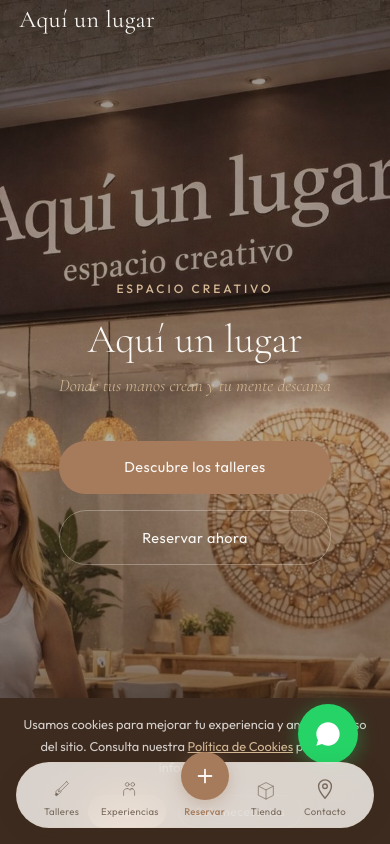
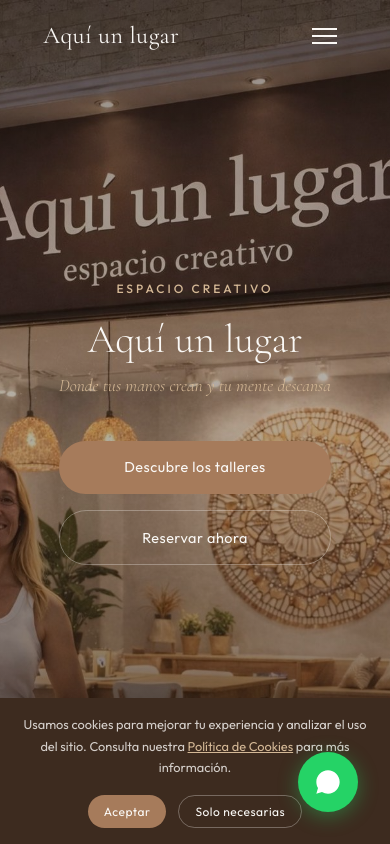
Before and after one commit to Douglasdawson/aquiunlugar, a website: page public/index.html in a window 390 px wide. Shown: the top 844 px of the page. Drawn offline with nearby package versions, Linux system fonts and the light colour scheme.

Commit message:
feat: floating pill-shaped header navbar with frosted glass effect
Header is now a centered floating pill (border-radius 50px) with
translucent backdrop-blur on scroll. Reverted bottom nav back to
hamburger + overlay for mobile. Zen aesthetic.

Co-Authored-By: Claude Opus 4.6 <noreply@anthropic.com>

```diff
--- a/public/css/styles.css
+++ b/public/css/styles.css
@@ -166,27 +166,31 @@ p {
 
 header {
   position: fixed;
-  top: 0;
-  left: 0;
-  width: 100%;
+  top: 1rem;
+  left: 50%;
+  transform: translateX(-50%);
+  width: calc(100% - 3rem);
+  max-width: 1100px;
   z-index: 1000;
-  transition: all 0.4s ease;
+  border-radius: 50px;
+  transition: all 0.4s cubic-bezier(0.25, 0.8, 0.25, 1);
 }
 
 header.scrolled {
-  background: rgba(250, 248, 245, 0.95);
-  -webkit-backdrop-filter: blur(20px);
-  backdrop-filter: blur(20px);
-  box-shadow: 0 2px 30px rgba(61, 43, 31, 0.08);
+  background: rgba(250, 248, 245, 0.82);
+  -webkit-backdrop-filter: blur(24px) saturate(180%);
+  backdrop-filter: blur(24px) saturate(180%);
+  box-shadow: 0 4px 30px rgba(61, 43, 31, 0.08);
+  border: 1px solid rgba(212, 184, 150, 0.12);
 }
 
 nav {
   display: flex;
   align-items: center;
   justify-content: space-between;
-  padding: 1.2rem 2rem;
-  max-width: 1200px;
-  margin: 0 auto;
+  padding: 0.9rem 1.8rem;
+  max-width: none;
+  margin: 0;
 }
 
 .nav-logo {
@@ -824,7 +828,6 @@ footer {
   background: var(--brown-dark);
   color: rgba(250, 248, 245, 0.6);
   padding: 3rem 0 2rem;
-  padding-bottom: calc(5rem + env(safe-area-inset-bottom));
 }
 
 .footer-grid {
@@ -940,7 +943,7 @@ footer p {
 
 .whatsapp-float {
   position: fixed;
-  bottom: calc(5rem + env(safe-area-inset-bottom));
+  bottom: 2rem;
   right: 2rem;
   width: 60px;
   height: 60px;
@@ -1730,95 +1733,51 @@ footer p {
   outline-offset: 2px;
 }
 
-/* ---------- MOBILE BOTTOM NAV ---------- */
-
-.mobile-bottom-nav {
-  display: flex;
-  justify-content: space-around;
-  align-items: flex-end;
+/* ---------- MOBILE NAV OVERLAY ---------- */
+
+.mobile-nav-overlay {
   position: fixed;
-  bottom: var(--space-sm);
-  left: 50%;
-  transform: translateX(-50%);
-  width: calc(100% - 2rem);
-  max-width: 420px;
-  z-index: 1060;
-  background: rgba(250, 248, 245, 0.82);
-  -webkit-backdrop-filter: blur(24px) saturate(180%);
-  backdrop-filter: blur(24px) saturate(180%);
-  border: 1px solid rgba(212, 184, 150, 0.15);
-  border-radius: 50px;
-  padding: 0.5rem 1rem 0.5rem;
-  padding-bottom: calc(0.5rem + env(safe-area-inset-bottom));
-  box-shadow: 0 4px 24px rgba(61, 43, 31, 0.08);
-}
-
-.mobile-bottom-nav-item {
+  inset: 0;
+  background: rgba(44, 30, 20, 0.97);
+  z-index: 999;
   display: flex;
   flex-direction: column;
   align-items: center;
-  gap: 0.2rem;
+  justify-content: center;
+  gap: 2rem;
+  opacity: 0;
+  visibility: hidden;
+  transform: translateY(100%);
+  transition: opacity 0.4s ease, visibility 0.4s ease, transform 0.4s cubic-bezier(0.25, 0.8, 0.25, 1);
+}
+
+.mobile-nav-overlay.active {
+  opacity: 1;
+  visibility: visible;
+  transform: translateY(0);
+}
+
+.mobile-nav-overlay a {
+  font-family: 'Cormorant Garamond', serif;
+  font-size: 2rem;
+  color: var(--white-off);
   text-decoration: none;
-  color: var(--text-light);
-  font-family: 'Outfit', sans-serif;
-  font-size: 0.6rem;
-  font-weight: 400;
-  letter-spacing: 0.3px;
-  transition: color 0.2s ease;
-  -webkit-tap-highlight-color: transparent;
-}
-
-.mobile-bottom-nav-item svg {
-  transition: transform 0.2s ease;
-}
-
-.mobile-bottom-nav-item:active svg {
-  transform: scale(0.9);
-}
-
-.mobile-bottom-nav-item:hover,
-.mobile-bottom-nav-item:active {
-  color: var(--terra);
-}
-
-.mobile-bottom-nav-cta {
+  transition: color 0.3s ease;
+}
+
+.mobile-nav-overlay a:hover {
+  color: var(--sand);
+}
+
+.mobile-nav-close {
+  position: absolute;
+  top: 1.5rem;
+  right: 2rem;
+  background: none;
+  border: none;
   color: var(--white-off);
-  position: relative;
-  margin-top: -1.2rem;
-}
-
-.mobile-bottom-nav-cta-icon {
-  width: 48px;
-  height: 48px;
-  border-radius: 50%;
-  background: var(--terra);
-  display: flex;
-  align-items: center;
-  justify-content: center;
-  box-shadow: 0 4px 16px rgba(166, 123, 91, 0.35);
-  transition: transform 0.2s ease, box-shadow 0.2s ease;
-}
-
-.mobile-bottom-nav-cta-icon svg {
-  color: var(--white-off);
-}
-
-.mobile-bottom-nav-cta:active .mobile-bottom-nav-cta-icon {
-  transform: scale(0.92);
-}
-
-.mobile-bottom-nav-cta span:last-child {
-  color: var(--terra);
-  font-weight: 500;
-}
-
-.mobile-bottom-nav {
-  transition: transform 0.35s cubic-bezier(0.25, 0.8, 0.25, 1), opacity 0.35s ease;
-}
-
-.mobile-bottom-nav.hidden {
-  transform: translateX(-50%) translateY(calc(100% + 2rem));
-  opacity: 0;
+  font-size: 2rem;
+  cursor: pointer;
 }
 
 /* ---------- RESPONSIVE ---------- */
@@ -1853,7 +1812,7 @@ footer p {
 @media (max-width: 768px) {
   .container { padding: 0 1.5rem; }
   .nav-links { display: none; }
-  .hamburger { display: none; }
+  .hamburger { display: flex; }
 
   .contacto-map { height: 300px; }
 
--- a/public/index.html
+++ b/public/index.html
@@ -241,34 +241,22 @@
         <li><a href="#contacto">Contacto</a></li>
         <li><a href="#" class="btn btn-primary btn-nav" data-open-wizard>Reservar</a></li>
       </ul>
+      <button class="hamburger" aria-label="Abrir menú" aria-expanded="false" aria-controls="mobile-nav">
+        <span></span><span></span><span></span>
+      </button>
     </nav>
   </header>
 
-  <!-- Mobile Bottom Nav -->
-  <nav class="mobile-bottom-nav" aria-label="Navegación móvil">
-    <a href="#talleres" class="mobile-bottom-nav-item">
-      <svg aria-hidden="true" width="22" height="22" viewBox="0 0 48 48" fill="none" stroke="currentColor" stroke-width="1.5" stroke-linecap="round" stroke-linejoin="round"><path d="M34 8l-16 16-2 6 6-2 16-16-4-4z"/><path d="M16 24l-4 4c-2 2-2 4 0 6s4 2 6 0l4-4"/><circle cx="12" cy="36" r="2.5" fill="currentColor"/></svg>
-      <span>Talleres</span>
-    </a>
-    <a href="#experiencias" class="mobile-bottom-nav-item">
-      <svg aria-hidden="true" width="22" height="22" viewBox="0 0 48 48" fill="none" stroke="currentColor" stroke-width="1.5" stroke-linecap="round" stroke-linejoin="round"><circle cx="18" cy="14" r="4"/><circle cx="30" cy="14" r="4"/><path d="M10 38v-8c0-4 3-7 8-7"/><path d="M26 23c5 0 8 3 8 7v8"/><path d="M18 23c3 0 5 1 6 3"/><path d="M30 23c-3 0-5 1-6 3"/></svg>
-      <span>Experiencias</span>
-    </a>
-    <a href="#" class="mobile-bottom-nav-item mobile-bottom-nav-cta" data-open-wizard>
-      <span class="mobile-bottom-nav-cta-icon">
-        <svg aria-hidden="true" width="22" height="22" viewBox="0 0 24 24" fill="none" stroke="currentColor" stroke-width="2" stroke-linecap="round"><line x1="12" y1="5" x2="12" y2="19"/><line x1="5" y1="12" x2="19" y2="12"/></svg>
-      </span>
-      <span>Reservar</span>
-    </a>
-    <a href="#tienda" class="mobile-bottom-nav-item">
-      <svg aria-hidden="true" width="22" height="22" viewBox="0 0 48 48" fill="none" stroke="currentColor" stroke-width="1.5" stroke-linecap="round" stroke-linejoin="round"><path d="M8 18l16-8 16 8v20l-16 8-16-8z"/><path d="M8 18l16 8 16-8"/><line x1="24" y1="26" x2="24" y2="46"/></svg>
-      <span>Tienda</span>
-    </a>
-    <a href="#contacto" class="mobile-bottom-nav-item">
-      <svg aria-hidden="true" width="22" height="22" viewBox="0 0 24 24" fill="none" stroke="currentColor" stroke-width="1.5" stroke-linecap="round" stroke-linejoin="round"><path d="M12 2C8.13 2 5 5.13 5 9c0 5.25 7 13 7 13s7-7.75 7-13c0-3.87-3.13-7-7-7z"/><circle cx="12" cy="9" r="2.5"/></svg>
-      <span>Contacto</span>
-    </a>
-  </nav>
+  <!-- Mobile Nav -->
+  <div class="mobile-nav-overlay" id="mobile-nav" role="dialog" aria-label="Menú de navegación">
+    <button class="mobile-nav-close" aria-label="Cerrar menú">✕</button>
+    <a href="#filosofia">Filosofía</a>
+    <a href="#talleres">Talleres</a>
+    <a href="#experiencias">Experiencias</a>
+    <a href="#tienda">Tienda</a>
+    <a href="#contacto">Contacto</a>
+    <a href="#" class="btn btn-whatsapp btn-mobile-reserve" data-open-wizard>Reservar</a>
+  </div>
 
   <!-- ========== HERO ========== -->
   <section class="hero">
--- a/public/js/main.js
+++ b/public/js/main.js
@@ -14,27 +14,28 @@ document.addEventListener('DOMContentLoaded', () => {
     onScroll();
   }
 
-  // --- Mobile bottom nav: hide on scroll down, show on scroll up ---
-  const bottomNav = document.querySelector('.mobile-bottom-nav');
-  if (bottomNav) {
-    let lastScrollY = window.scrollY;
-    let ticking = false;
-    const onBottomNavScroll = () => {
-      const currentY = window.scrollY;
-      if (currentY > lastScrollY && currentY > 300) {
-        bottomNav.classList.add('hidden');
-      } else {
-        bottomNav.classList.remove('hidden');
-      }
-      lastScrollY = currentY;
-      ticking = false;
+  // --- Mobile nav ---
+  const hamburger = document.querySelector('.hamburger');
+  const mobileNav = document.querySelector('.mobile-nav-overlay');
+  const mobileClose = document.querySelector('.mobile-nav-close');
+
+  if (hamburger && mobileNav) {
+    hamburger.addEventListener('click', () => {
+      mobileNav.classList.add('active');
+      hamburger.setAttribute('aria-expanded', 'true');
+      document.body.style.overflow = 'hidden';
+    });
+
+    const closeMobile = () => {
+      mobileNav.classList.remove('active');
+      hamburger.setAttribute('aria-expanded', 'false');
+      document.body.style.overflow = '';
     };
-    window.addEventListener('scroll', () => {
-      if (!ticking) {
-        requestAnimationFrame(onBottomNavScroll);
-        ticking = true;
-      }
-    }, { passive: true });
+
+    mobileClose?.addEventListener('click', closeMobile);
+    mobileNav.querySelectorAll('a').forEach(link => {
+      link.addEventListener('click', closeMobile);
+    });
   }
 
   // --- Reveal on scroll ---
```
Also changed, not shown: public/css/styles.min.css, public/js/main.min.js.
